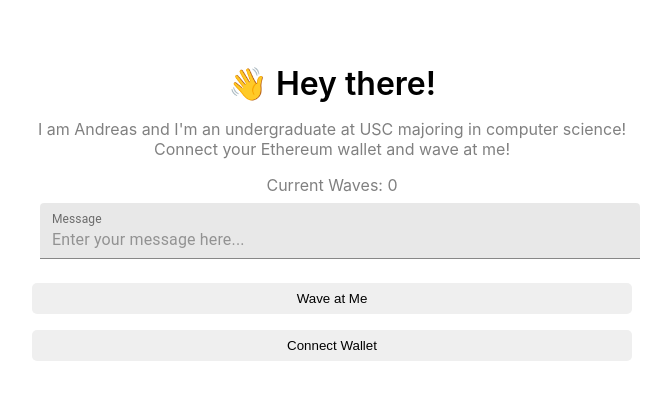
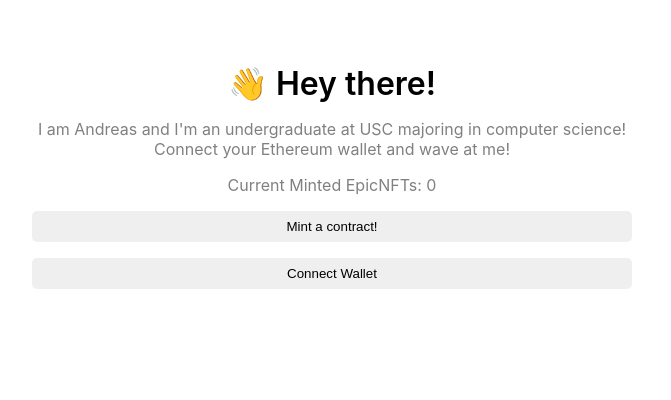
Before and after one commit to refcell/epic-nfts-ui, a React (Create React App) app: page / in a window 1280 px wide. Shown: the top 400 px of the page, without its empty margins (308-979 px from the left). Built offline with nearby package versions, Linux system fonts and the light colour scheme.

Commit message:
remove waves logic

```diff
--- a/src/App.js
+++ b/src/App.js
@@ -141,10 +141,10 @@ export default function App() {
         </div>
 
         <div className="bio">
-        Current Waves: {currWaveCount}
+        Current Minted EpicNFTs: {currWaveCount}
         </div>
 
-        <TextField
+        {/* <TextField
           id="filled-full-width"
           label="Message"
           style={{ margin: 8 }}
@@ -156,10 +156,10 @@ export default function App() {
           }}
           variant="filled"
           onBlur={(e) => setMessage(e.target.value)}
-        />
+        /> */}
 
         <button className="waveButton" onClick={wave}>
-          Wave at Me
+          Mint a contract!
         </button>
 
         {currAccount ? null : (
```
